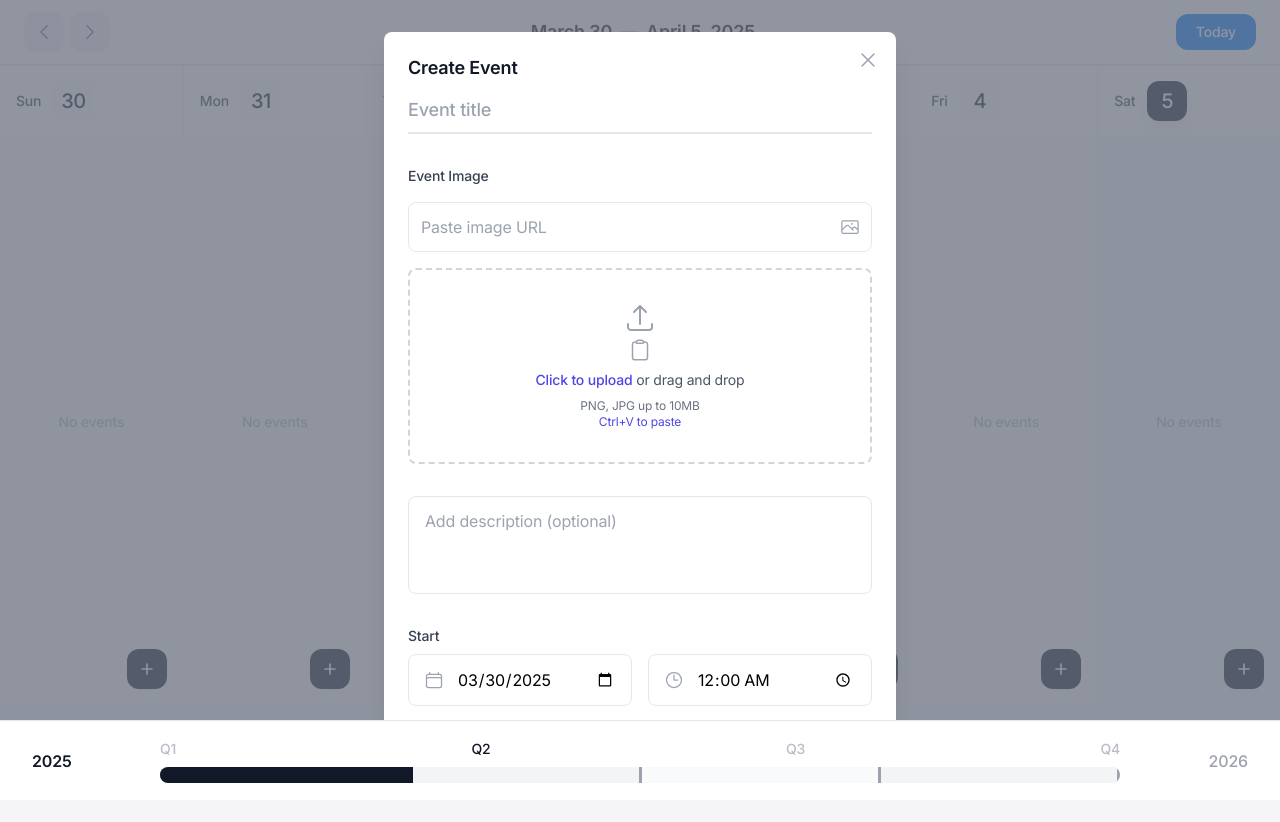
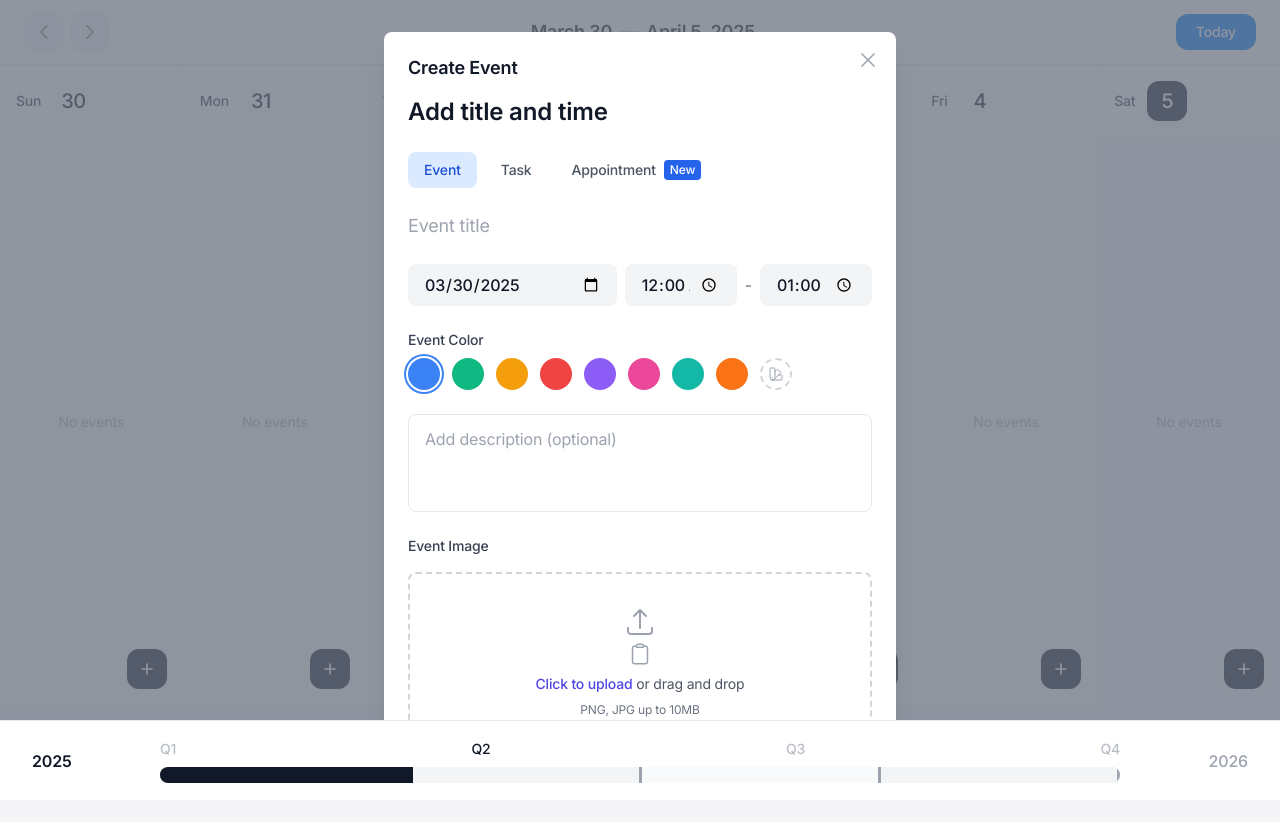
Before and after one commit to anumithaapollo12/Cal, a Next.js app: page / in a window 1280 px wide. Both pictures are taken after a click on the button 146 px from the left and 669 px from the top of the page. Shown: the top 822 px of the page. Built offline with nearby package versions, Linux system fonts and the light colour scheme.

Commit message:
Event Card Creation

```diff
--- a/src/app/components/EventForm.tsx
+++ b/src/app/components/EventForm.tsx
@@ -1,6 +1,6 @@
 "use client";
 
-import { useState, useEffect, useCallback } from "react";
+import { useState, useEffect, useCallback, useRef } from "react";
 import { Event } from "../types/Event";
 import { format, addHours, isBefore, parseISO } from "date-fns";
 import { motion, AnimatePresence } from "framer-motion";
@@ -12,6 +12,7 @@ import {
   XMarkIcon,
   ArrowUpTrayIcon,
   ClipboardIcon,
+  ChevronDownIcon,
 } from "@heroicons/react/24/outline";
 
 interface EventFormProps {
@@ -32,12 +33,29 @@ const PRESET_COLORS = [
   "#F97316", // Orange
 ];
 
+const COMMON_TIMEZONES = [
+  "America/New_York",
+  "America/Chicago",
+  "America/Denver",
+  "America/Los_Angeles",
+  "America/Phoenix",
+  "Europe/London",
+  "Europe/Paris",
+  "Asia/Tokyo",
+  "Asia/Shanghai",
+  "Australia/Sydney",
+  "Pacific/Auckland",
+];
+
+type EventType = "Event" | "Task" | "Appointment";
+
 export default function EventForm({
   initialEvent,
   selectedDate = new Date(),
   onSubmit,
   onCancel,
 }: EventFormProps) {
+  const [eventType, setEventType] = useState<EventType>("Event");
   const [title, setTitle] = useState(initialEvent?.title || "");
   const [description, setDescription] = useState(
     initialEvent?.description || ""
@@ -62,6 +80,16 @@ export default function EventForm({
 
   const [color, setColor] = useState(initialEvent?.color || "#3B82F6");
 
+  const [showTimezoneDropdown, setShowTimezoneDropdown] = useState(false);
+  const [timezone, setTimezone] = useState(
+    Intl.DateTimeFormat().resolvedOptions().timeZone
+  );
+
+  // Create refs for the date and time inputs
+  const dateInputRef = useRef<HTMLInputElement>(null);
+  const startTimeInputRef = useRef<HTMLInputElement>(null);
+  const endTimeInputRef = useRef<HTMLInputElement>(null);
+
   const handleSubmit = (e: React.FormEvent) => {
     e.preventDefault();
     if (title.trim()) {
@@ -71,8 +99,7 @@ export default function EventForm({
         startTime: new Date(`${startDate}T${startTime}`),
         endTime: new Date(`${endDate}T${endTime}`),
         color,
-        image: image || undefined,
-        imageAlt: imageAlt || undefined,
+        type: eventType.toLowerCase() as "event" | "task" | "appointment",
       });
     }
   };
@@ -93,6 +120,18 @@ export default function EventForm({
   useEffect(() => {
     setEndDate(startDate);
   }, [startDate]);
+
+  useEffect(() => {
+    const handleClickOutside = (event: MouseEvent) => {
+      const target = event.target as HTMLElement;
+      if (!target.closest(".timezone-dropdown")) {
+        setShowTimezoneDropdown(false);
+      }
+    };
+
+    document.addEventListener("mousedown", handleClickOutside);
+    return () => document.removeEventListener("mousedown", handleClickOutside);
+  }, []);
 
   const handleDragOver = useCallback((e: React.DragEvent) => {
     e.preventDefault();
@@ -173,19 +212,140 @@ export default function EventForm({
       animate={{ opacity: 1, y: 0 }}
       exit={{ opacity: 0, y: -10 }}
       onSubmit={handleSubmit}
-      className="space-y-8"
+      className="space-y-6"
     >
+      <h1 className="text-2xl font-semibold text-gray-900">
+        Add title and time
+      </h1>
+
+      {/* Event Type Tabs */}
+      <div className="flex gap-2">
+        {(["Event", "Task", "Appointment"] as const).map((type) => (
+          <button
+            key={type}
+            type="button"
+            onClick={() => setEventType(type)}
+            className={`px-4 py-2 rounded-lg text-sm font-medium transition-colors
+              ${
+                eventType === type
+                  ? "bg-blue-100 text-blue-700"
+                  : "text-gray-600 hover:bg-gray-100"
+              }
+              ${type === "Appointment" ? "flex items-center gap-2" : ""}`}
+          >
+            {type}
+            {type === "Appointment" && (
+              <span className="px-1.5 py-0.5 text-xs bg-blue-600 text-white rounded">
+                New
+              </span>
+            )}
+          </button>
+        ))}
+      </div>
+
       {/* Title Input */}
       <div>
         <input
           type="text"
           value={title}
           onChange={(e) => setTitle(e.target.value)}
-          className="block w-full border-0 border-b-2 border-gray-200
-            focus:border-indigo-500 focus:ring-0 text-lg font-medium
-            placeholder:text-gray-400 transition-colors pb-2"
+          className="block w-full border-0 text-lg text-gray-500
+            focus:ring-0 placeholder:text-gray-400"
           placeholder="Event title"
           required
+        />
+      </div>
+
+      {/* Date and Time Selection */}
+      <div className="flex gap-2">
+        <div className="flex-1">
+          <input
+            type="date"
+            value={startDate}
+            onChange={(e) => setStartDate(e.target.value)}
+            className="w-full bg-gray-100 px-4 py-2 rounded-lg text-gray-900 font-medium
+              hover:bg-gray-200 focus:outline-none focus:ring-1 focus:ring-blue-500 transition-colors"
+          />
+        </div>
+        <div className="w-28">
+          <input
+            type="time"
+            value={startTime}
+            onChange={(e) => setStartTime(e.target.value)}
+            className="w-full bg-gray-100 px-4 py-2 rounded-lg text-gray-900 font-medium
+              hover:bg-gray-200 focus:outline-none focus:ring-1 focus:ring-blue-500 transition-colors"
+          />
+        </div>
+        <span className="flex items-center text-gray-500">-</span>
+        <div className="w-28">
+          <input
+            type="time"
+            value={endTime}
+            onChange={(e) => setEndTime(e.target.value)}
+            className="w-full bg-gray-100 px-4 py-2 rounded-lg text-gray-900 font-medium
+              hover:bg-gray-200 focus:outline-none focus:ring-1 focus:ring-blue-500 transition-colors"
+          />
+        </div>
+      </div>
+
+      {/* Color Selection */}
+      <div>
+        <label className="block text-sm font-medium text-gray-700 mb-2">
+          Event Color
+        </label>
+        <div className="flex items-center gap-3">
+          {PRESET_COLORS.map((presetColor) => (
+            <motion.button
+              key={presetColor}
+              type="button"
+              whileHover={{ scale: 1.1 }}
+              whileTap={{ scale: 0.95 }}
+              onClick={() => setColor(presetColor)}
+              className={`w-8 h-8 rounded-full transition-all duration-200
+                ${
+                  color === presetColor
+                    ? "ring-2 ring-offset-2 ring-blue-500"
+                    : ""
+                }
+                hover:shadow-lg focus:outline-none`}
+              style={{ backgroundColor: presetColor }}
+              aria-label={`Select color ${presetColor}`}
+            />
+          ))}
+          <motion.div
+            whileHover={{ scale: 1.1 }}
+            whileTap={{ scale: 0.95 }}
+            className="relative"
+          >
+            <input
+              type="color"
+              value={color}
+              onChange={(e) => setColor(e.target.value)}
+              className="sr-only"
+              id="custom-color"
+            />
+            <label
+              htmlFor="custom-color"
+              className="w-8 h-8 rounded-full border-2 border-dashed border-gray-300
+                flex items-center justify-center cursor-pointer hover:border-gray-400
+                transition-colors hover:shadow-lg"
+            >
+              <SwatchIcon className="h-4 w-4 text-gray-400" />
+            </label>
+          </motion.div>
+        </div>
+      </div>
+
+      {/* Description Input */}
+      <div>
+        <textarea
+          value={description}
+          onChange={(e) => setDescription(e.target.value)}
+          rows={3}
+          className="block w-full border border-gray-200 rounded-lg px-4 py-3
+            focus:border-blue-500 focus:ring-0 text-gray-600
+            placeholder:text-gray-400 resize-none transition-colors"
+          placeholder="Add description (optional)"
         />
       </div>
 
@@ -228,22 +388,6 @@ export default function EventForm({
             </div>
           ) : (
             <div className="space-y-4">
-              {/* URL Input */}
-              <div className="relative">
-                <input
-                  type="url"
-                  value={image}
-                  onChange={(e) => setImage(e.target.value)}
-                  className="block w-full pr-12 rounded-lg border border-gray-200
-                    focus:border-indigo-500 focus:ring-0 transition-colors p-3
-                    placeholder:text-gray-400"
-                  placeholder="Paste image URL"
-                />
-                <div className="absolute inset-y-0 right-0 flex items-center pr-3">
-                  <PhotoIcon className="w-5 h-5 text-gray-400" />
-                </div>
-              </div>
-
               {/* Drag & Drop Zone */}
               <div
                 onDragOver={handleDragOver}
@@ -291,138 +435,6 @@ export default function EventForm({
         </div>
       </div>
 
-      {/* Description Input */}
-      <div>
-        <textarea
-          value={description}
-          onChange={(e) => setDescription(e.target.value)}
-          rows={3}
-          className="block w-full border border-gray-200 rounded-lg px-4 py-3
-            focus:border-indigo-500 focus:ring-0 text-gray-600
-            placeholder:text-gray-400 resize-none transition-colors"
-          placeholder="Add description (optional)"
-        />
-      </div>
-
-      {/* Date and Time Grid */}
-      <div className="space-y-6">
-        {/* Start Date/Time */}
-        <div className="space-y-2">
-          <label className="block text-sm font-medium text-gray-700">
-            Start
-          </label>
-          <div className="grid grid-cols-2 gap-4">
-            <div className="relative">
-              <div className="absolute inset-y-0 left-0 flex items-center pl-4">
-                <CalendarIcon className="h-5 w-5 text-gray-400" />
-              </div>
-              <input
-                type="date"
-                value={startDate}
-                onChange={(e) => setStartDate(e.target.value)}
-                className="block w-full rounded-lg border border-gray-200 pl-12 pr-4 py-3
-                  focus:border-indigo-500 focus:ring-0 transition-colors"
-                required
-              />
-            </div>
-            <div className="relative">
-              <div className="absolute inset-y-0 left-0 flex items-center pl-4">
-                <ClockIcon className="h-5 w-5 text-gray-400" />
-              </div>
-              <input
-                type="time"
-                value={startTime}
-                onChange={(e) => setStartTime(e.target.value)}
-                className="block w-full rounded-lg border border-gray-200 pl-12 pr-4 py-3
-                  focus:border-indigo-500 focus:ring-0 transition-colors"
-                required
-              />
-            </div>
-          </div>
-        </div>
-
-        {/* End Date/Time */}
-        <div className="space-y-2">
-          <label className="block text-sm font-medium text-gray-700">End</label>
-          <div className="grid grid-cols-2 gap-4">
-            <div className="relative">
-              <div className="absolute inset-y-0 left-0 flex items-center pl-4">
-                <CalendarIcon className="h-5 w-5 text-gray-400" />
-              </div>
-              <input
-                type="date"
-                value={endDate}
-                onChange={(e) => setEndDate(e.target.value)}
-                className="block w-full rounded-lg border border-gray-200 pl-12 pr-4 py-3
-                  focus:border-indigo-500 focus:ring-0 transition-colors"
-                required
-              />
-            </div>
-            <div className="relative">
-              <div className="absolute inset-y-0 left-0 flex items-center pl-4">
-                <ClockIcon className="h-5 w-5 text-gray-400" />
-              </div>
-              <input
-                type="time"
-                value={endTime}
-                onChange={(e) => setEndTime(e.target.value)}
-                className="block w-full rounded-lg border border-gray-200 pl-12 pr-4 py-3
-                  focus:border-indigo-500 focus:ring-0 transition-colors"
-                required
-              />
-            </div>
-          </div>
-        </div>
-      </div>
-
-      {/* Color Selection */}
-      <div>
-        <label className="block text-sm font-medium text-gray-700 mb-2">
-          Event Color
-        </label>
-        <div className="flex items-center gap-3">
-          {PRESET_COLORS.map((presetColor) => (
-            <motion.button
-              key={presetColor}
-              type="button"
-              whileHover={{ scale: 1.1 }}
-              whileTap={{ scale: 0.95 }}
-              onClick={() => setColor(presetColor)}
-              className={`w-8 h-8 rounded-full transition-all duration-200
-                ${
-                  color === presetColor
-                    ? "ring-2 ring-offset-2 ring-indigo-500"
-                    : ""
-                }
-                hover:shadow-lg focus:outline-none`}
-              style={{ backgroundColor: presetColor }}
-              aria-label={`Select color ${presetColor}`}
-            />
-          ))}
-          <motion.div
-            whileHover={{ scale: 1.1 }}
-            whileTap={{ scale: 0.95 }}
-            className="relative"
-          >
-            <input
-              type="color"
-              value={color}
-              onChange={(e) => setColor(e.target.value)}
-              className="sr-only"
-              id="custom-color"
-            />
-            <label
-              htmlFor="custom-color"
-              className="w-8 h-8 rounded-full border-2 border-dashed border-gray-300
-                flex items-center justify-center cursor-pointer hover:border-gray-400
-                transition-colors hover:shadow-lg"
-            >
-              <SwatchIcon className="h-4 w-4 text-gray-400" />
-            </label>
-          </motion.div>
-        </div>
-      </div>
-
       {/* Action Buttons */}
       <div className="flex flex-col-reverse gap-3 sm:flex-row sm:justify-end pt-4">
         <motion.button
@@ -440,8 +452,8 @@ export default function EventForm({
           whileTap={{ scale: 0.98 }}
           type="submit"
           className="px-6 py-2.5 text-sm font-medium text-white
-            bg-indigo-600 rounded-lg shadow-sm hover:bg-indigo-700
-            focus:outline-none focus:ring-2 focus:ring-indigo-500
+            bg-blue-600 rounded-lg shadow-sm hover:bg-blue-700
+            focus:outline-none focus:ring-2 focus:ring-blue-500
             focus:ring-offset-2 transition-colors"
         >
           {initialEvent ? "Update Event" : "Create Event"}
--- a/src/app/types/Event.ts
+++ b/src/app/types/Event.ts
@@ -4,7 +4,8 @@ export interface Event {
   description?: string;
   startTime: Date;
   endTime: Date;
-  color?: string;
+  color: string;
+  type?: "event" | "task" | "appointment";
   image?: string; // URL of the event image
   imageAlt?: string; // Alt text for accessibility
   location?: string; // Optional location of the event
```
